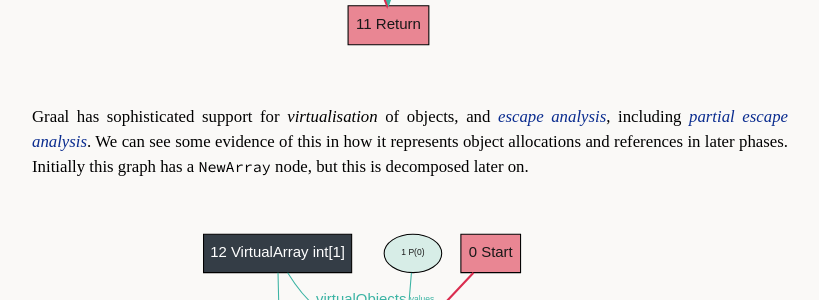
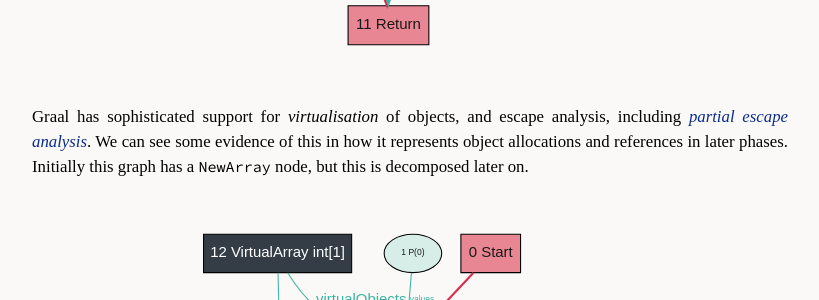
Before and after one commit to chrisseaton/chrisseaton.github.io, a Jekyll site: the page built from truffleruby/basic-graal-graphs/index.md, in a window 1280 px wide and 900 px high, scrolled down 33222 px. Shown: the part 153-453 px from the top of the window, without its empty margins (230-1049 px from the left). Built offline with Jekyll 4.4.1, drawn with Linux system fonts in a browser that asks for light colours; nearby versions of some CDN libraries; some web fonts are replaced; some of the changed lines change nothing that is shown.

Commit message:
Fix links

````diff
--- a/truffleruby/basic-graal-graphs/index.md
+++ b/truffleruby/basic-graal-graphs/index.md
@@ -615,7 +615,7 @@
 
 A *stamp* is information that Graal knows about a value in the program. Stamps may convey more information than is expressible in the Java type system. For example if we write `x & 0x1234`, then we know that this value is not going to be larger than `0x1234` (`4660` in decimal). We can annotate that on the edges and it may be useful for subsequent nodes to optimize with that information in mind.
 
-The π node that we saw earlier is there to attach extra stamps to a value. The idea of π nodes came from [work on checking array bounds](#abcd) - the name was arbitrary and doesn't mean anything according to the author.
+The π node that we saw earlier is there to attach extra stamps to a value. The idea of π nodes came from [work on checking array bounds](#pi) - the name was arbitrary and doesn't mean anything according to the author.
 
 ```java
 private static int exampleFullEscape(int x) {
@@ -629,7 +629,7 @@
 <a href="exampleFullEscape@6.svg"><img style='max-height: 30em' src="exampleFullEscape@6.svg"></a>
 </figure>
 
-Graal has sophisticated support for *virtualisation* of objects, and [*escape analysis*](#escape), including [*partial escape analysis*](#partial-escape). We can see some evidence of this in how it represents object allocations and references in later phases. Initially this graph has a `NewArray` node, but this is decomposed later on.
+Graal has sophisticated support for *virtualisation* of objects, and escape analysis, including [*partial escape analysis*](#partial-escape). We can see some evidence of this in how it represents object allocations and references in later phases. Initially this graph has a `NewArray` node, but this is decomposed later on.
 
 <figure>
 <a href="exampleFullEscape@33.svg"><img style='max-height: 30em' src="exampleFullEscape@33.svg"></a>
````
